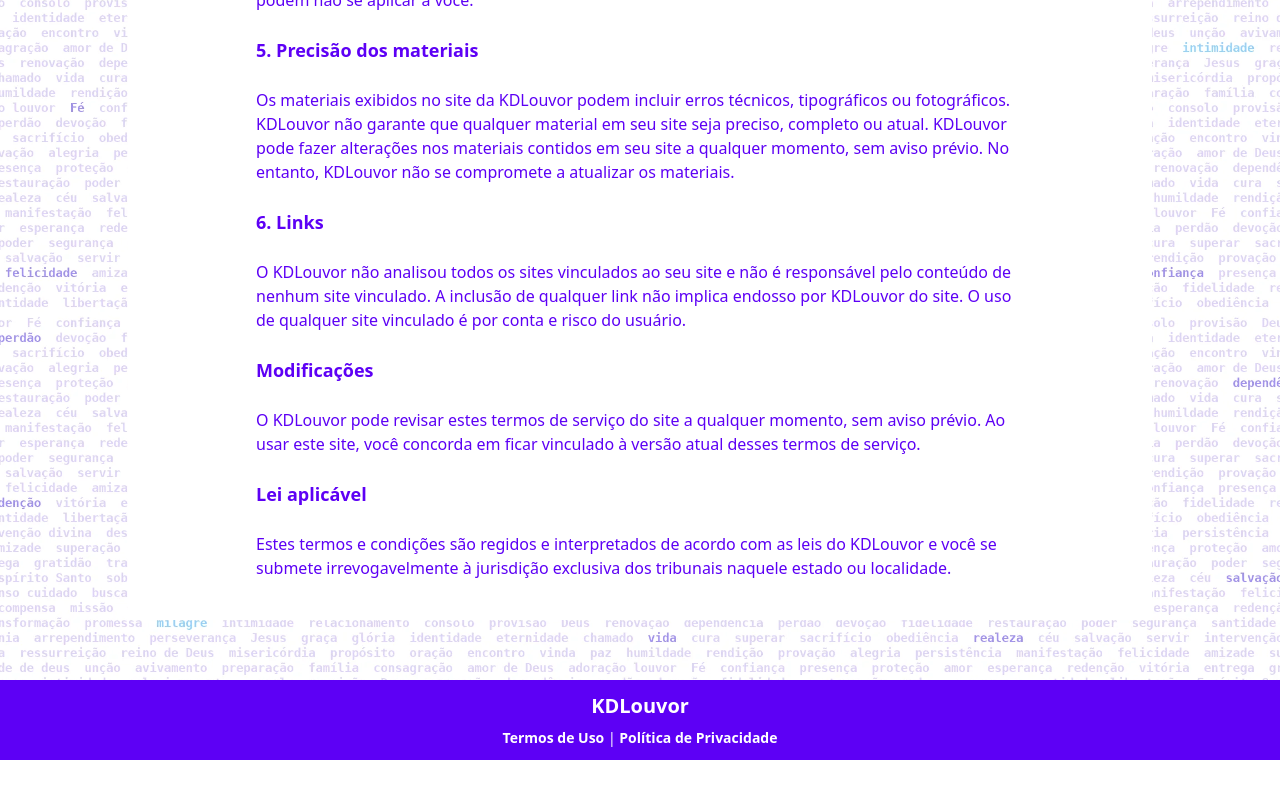
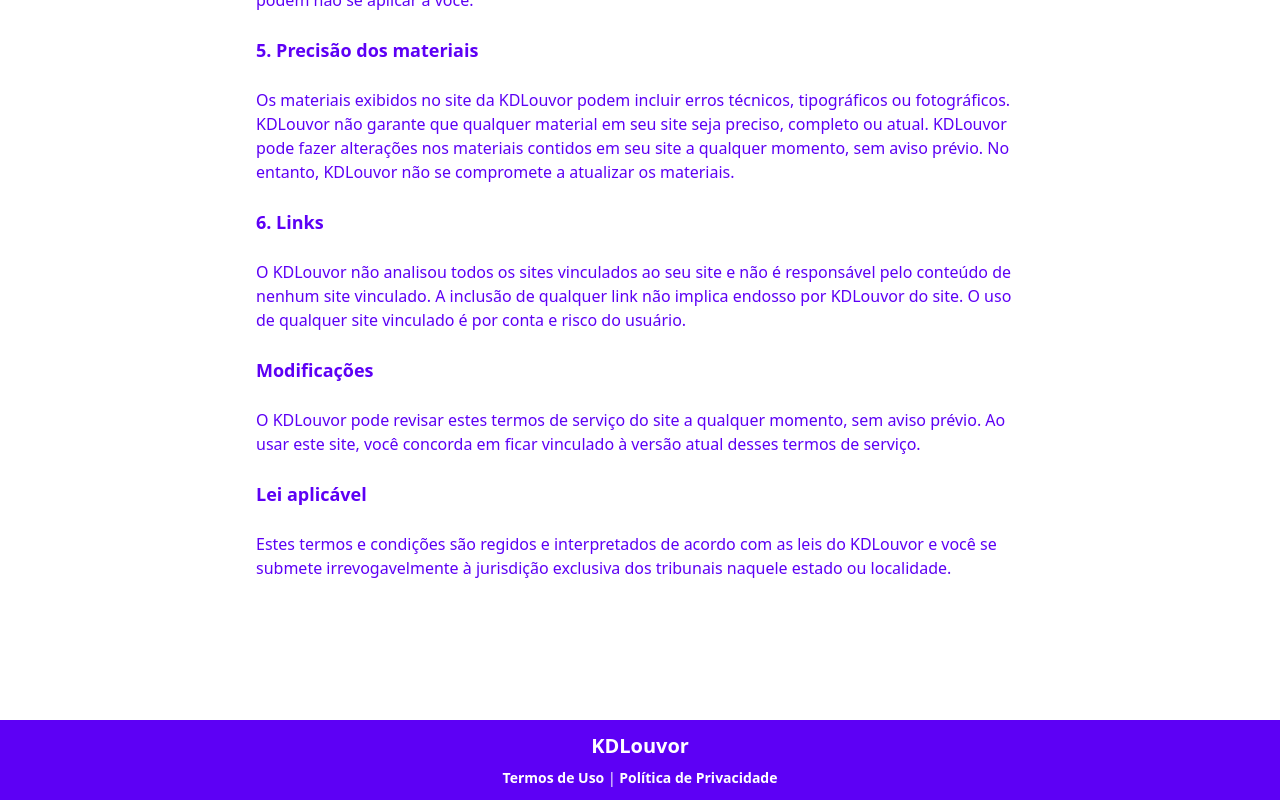
Before and after one commit to DaviFaustino/proper-praise-front, a Vue app: page /terms-of-use in a window 1280 px wide. Shown: the part 1288-2088 px from the top of the page. Before the commit the page ends 2048 px from the top, so only its background shows below. Built offline with nearby package versions, Linux system fonts and the light colour scheme.

Commit message:
fix: fix background image resizing caused by hiding address bar

```diff
--- a/index.html
+++ b/index.html
@@ -6,8 +6,8 @@
     <title></title>
   </head>
 
-  <body class="bg-cover bg-center bg-no-repeat bg-fixed min-h-screen" style="background-image: url('/images/background.webp');">
-    <div id="app" class="min-h-screen flex flex-col"></div>
+  <body>
+    <div id="app"></div>
     <script type="module" src="/src/main.js"></script>
   </body>
 </html>
--- a/src/App.vue
+++ b/src/App.vue
@@ -1,13 +1,17 @@
 <template>
-    <main class="flex flex-col items-center flex-grow">
+    <div class="relative min-h-screen flex flex-col overflow-hidden">
+        <img src="/images/background.webp" class="fixed z-0 pointer-events-none object-cover min-h-screen" alt="Background">
+
+        <main class="relative flex flex-col items-center flex-grow">
             <RouterView />
         </main>
 
-    <footer class="flex flex-col h-20 bg-[#5D00F5] justify-center items-center">
+        <footer class="relative flex flex-col h-20 mt-10 bg-[#5D00F5] justify-center items-center">
             <span class="text-white font-bold text-xl mb-2">KDLouvor</span>
             <span class="text-white text-sm">
                 <RouterLink class="font-bold hover:underline" to="/terms-of-use">Termos de Uso</RouterLink> |
                 <RouterLink class="font-bold hover:underline" to="/privacy-policy">Política de Privacidade</RouterLink>
             </span>
         </footer>
+    </div>
 </template>
```
Also changed, not shown: 1 other file (tests, documents, lock files or other folders). Lines whose indentation alone changed are shown as unchanged.
